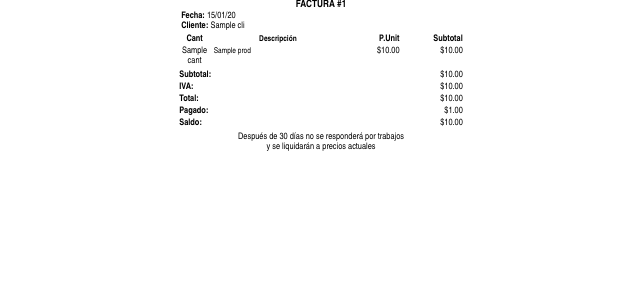
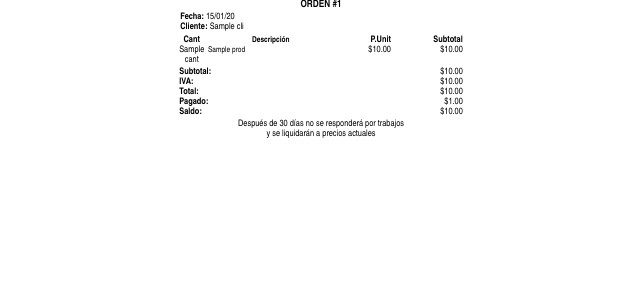
Before and after one commit to sandra-svc/Enfokart-django, a Django app: template core/erp/templates/sale/invoice.html in a window 1280 px wide. Shown: the top 300 px of the page, without its empty margins (319-959 px from the left). Run offline with Django 3.2, Linux system fonts and the light colour scheme; the template is opened without the code that fills it: most values are stand-ins (such as "Sample title", 1, 10 or a date in 2020); parts of the project's set-up code (start-up, migrations or seed data) failed here and were passed over.

Commit message:
Update invoice.html

```diff
--- a/core/erp/templates/sale/invoice.html
+++ b/core/erp/templates/sale/invoice.html
@@ -3,9 +3,9 @@
 <html lang="es">
 <head>
     <meta charset="UTF-8">
-    <title>Factura #{{ sale.id }}</title>
+    <title>Orden #{{ sale.id }}</title>
     <style>
-        /* Reset optimizado para impresión térmica */
+        /* Estilos base optimizados */
         * {
             margin: 0;
             padding: 0;
@@ -17,12 +17,31 @@
         }
 
         body {
-            width: 78mm; /* 2mm menos para margen */
+            width: 78mm;
             margin: 0 auto;
-            padding: 0 1mm; /* Márgenes laterales */
+            padding: 0 1mm;
         }
 
-        /* Ajustes de tabla con márgenes seguros */
+        /* Encabezado con espacio para nombre completo */
+        .header {
+            text-align: center;
+            margin-bottom: 2px;
+            padding: 0 0.5mm;
+        }
+
+        .client-info {
+            text-align: left;
+            margin-top: 1px;
+            padding: 1px;
+        }
+
+        /* Ajustes de columnas */
+        .col-cant { width: 10%; text-align: center; padding: 0 0.5mm; }
+        .col-item { width: 45%; font-size: 8px; padding: 0 0.5mm; white-space: normal; word-wrap: break-word; }
+        .col-price { width: 20%; text-align: right; padding: 0 0.5mm; }
+        .col-subtotal { width: 25%; text-align: right; padding: 0 0.5mm; }
+
+        /* Estilos de tabla */
         table {
             width: 100%;
             border-collapse: collapse;
@@ -31,38 +50,8 @@
         }
 
         th, td {
-            padding: 1px 0.3mm; /* Reducción de padding horizontal */
+            padding: 1px 0;
             vertical-align: top;
-            overflow: hidden;
-        }
-
-        /* Distribución de columnas con márgenes de seguridad */
-        .col-cant {
-            width: 12%;
-            text-align: center;
-            padding-left: 0.5mm;
-            padding-right: 0.5mm;
-        }
-        .col-item {
-            width: 46%;
-            word-wrap: break-word;
-            white-space: normal;
-            font-size: 8px;
-            line-height: 1.2;
-            padding-left: 0.5mm;
-            padding-right: 0.5mm;
-        }
-        .col-price {
-            width: 20%;
-            text-align: right;
-            padding-left: 0.5mm;
-            padding-right: 0.5mm;
-        }
-        .col-subtotal {
-            width: 22%;
-            text-align: right;
-            padding-left: 0.5mm;
-            padding-right: 0.5mm;
         }
 
         /* Estilos para impresión */
@@ -71,31 +60,29 @@
             margin: 0;
         }
 
-        /* Textos importantes */
-        .text-important {
-            font-weight: bold;
-        }
-
         /* Notas al pie */
         .footer-notes {
             font-size: 7px;
             line-height: 1.1;
-            padding: 0 1mm; /* Márgenes para notas */
+            padding: 0 0.5mm;
+            text-align: center;
         }
     </style>
 </head>
 <body>
 <div class="page-container">
-    <!-- Encabezado con márgenes seguros -->
-    <div style="text-align: center; margin-bottom: 2px; padding: 0 1mm;">
-        <h3 style="font-size: 10px; margin-bottom: 1px;">FACTURA #{{ sale.id }}</h3>
-        <div style="text-align: left;">
+    <!-- Encabezado con nombre completo del cliente -->
+    <div class="header">
+        <h3 style="font-size: 10px; margin-bottom: 1px;">ORDEN #{{ sale.id }}</h3>
+        <div class="client-info">
             <p><strong>Fecha:</strong> {{ sale.date_joined|date:'d/m/y' }}</p>
-            <p><strong>Cliente:</strong> {{ sale.cli.get_full_name|truncatechars:22 }}</p>
+            <p style="white-space: normal; word-wrap: break-word;">
+                <strong>Cliente:</strong> {{ sale.cli.get_full_name }}
+            </p>
         </div>
     </div>
 
-    <!-- Tabla principal con márgenes internos -->
+    <!-- Tabla de productos -->
     <table>
         <thead>
             <tr>
@@ -117,7 +104,7 @@
         </tbody>
     </table>
 
-    <!-- Totales con alineación correcta y márgenes -->
+    <!-- Totales -->
     <table style="margin-top: 3px;">
         <tr>
             <td class="col-item text-right" style="padding-right: 1mm;"><strong>Subtotal:</strong></td>
@@ -141,8 +128,8 @@
         </tr>
     </table>
 
-    <!-- Notas al pie con márgenes -->
-    <div class="footer-notes" style="margin-top: 3px; text-align: center;">
+    <!-- Notas al pie -->
+    <div class="footer-notes">
         <p>Después de 30 días no se responderá por trabajos</p>
         <p>y se liquidarán a precios actuales</p>
     </div>
```
